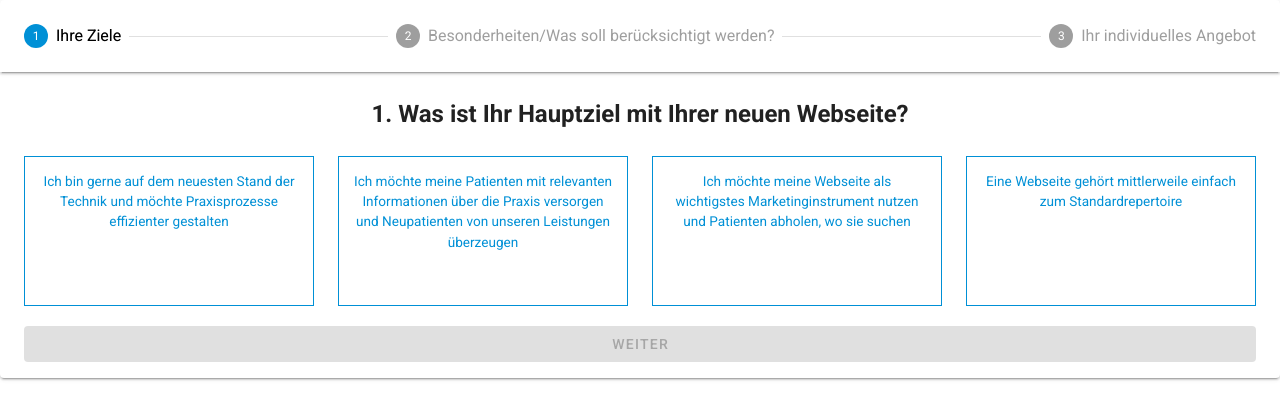
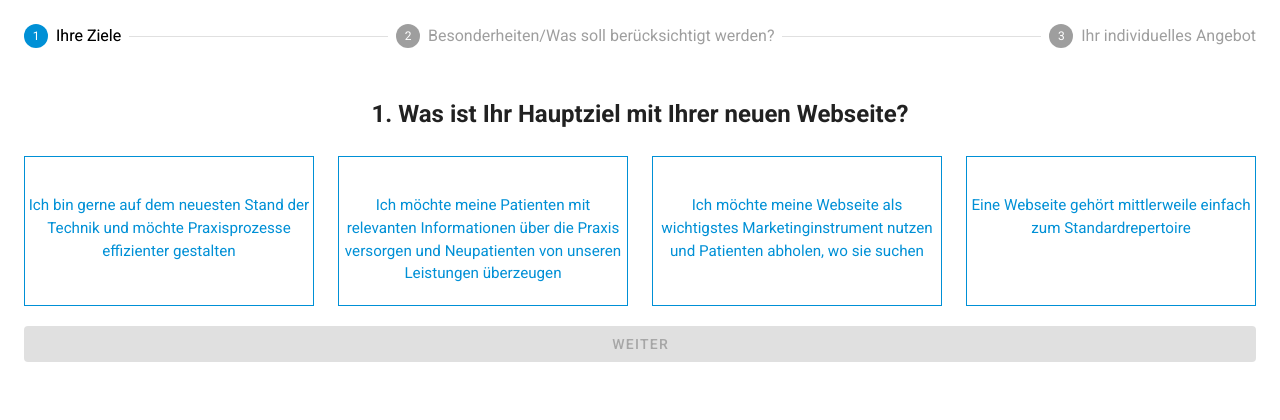
Before and after one commit to datsunbro/multistepform, a Vue app: page / in a window 1280 px wide. Shown: the top 420 px of the page. Built offline with nearby package versions, Linux system fonts and the light colour scheme.

Commit message:
Fixed the styles, so that they don't get overwritten by website styles when using elementor page-builder

```diff
--- a/src/components/MultiStepForm.vue
+++ b/src/components/MultiStepForm.vue
@@ -348,15 +348,24 @@ word-wrap: break-word;">Mein kostenloses und unverbindliches Angebot anfordern</
     }
 </script>
 
-<style>
+<style lang="scss" scoped>
 
-    #stepper {
-        max-height: 500px;
-        overflow-y: scroll;
+    @import "https://fonts.googleapis.com/css?family=Roboto:100,300,400,500,700,900";
+    @import "https://cdn.jsdelivr.net/npm/@mdi/font@latest/css/materialdesignicons.min.css";
+
+    .v-stepper, .v-stepper__header {
+        box-shadow: none !important;
     }
+
     input[type="radio"], input[type="checkbox"] {
-        display: none;
+        /* display: none; */
+        visibility: hidden;
     }
+
+    .v-input >>> input{
+        border-style: none!important;
+    }
+
     .descript {
         border: 1px solid #0090D6;
         background: #fff;
@@ -367,13 +376,15 @@ word-wrap: break-word;">Mein kostenloses und unverbindliches Angebot anfordern</
     }
 
     .description-label {
-        padding: 1em;
         display: block;
-        font-size: 0.85em;
+        font-size: 0.95em;
         min-height: 100%; /* for the latest browsers which support min-height */
         height: auto !important; /* for newer IE versions */
-        height: 100%; /* the only height-related attribute that IE6 does not ignore  */
-        max-height: 200px;
+        /* Following stuff is needed to vertically "center" the contents */
+        position: relative;
+        top: 75%;
+        left:50%;
+        transform: translate(-50%,-50%);
     }
 
     .active {
@@ -386,3 +397,5 @@ word-wrap: break-word;">Mein kostenloses und unverbindliches Angebot anfordern</
     }
 
 </style>
+
+<style scoped src="vuetify/dist/vuetify.min.css"></style>
```
